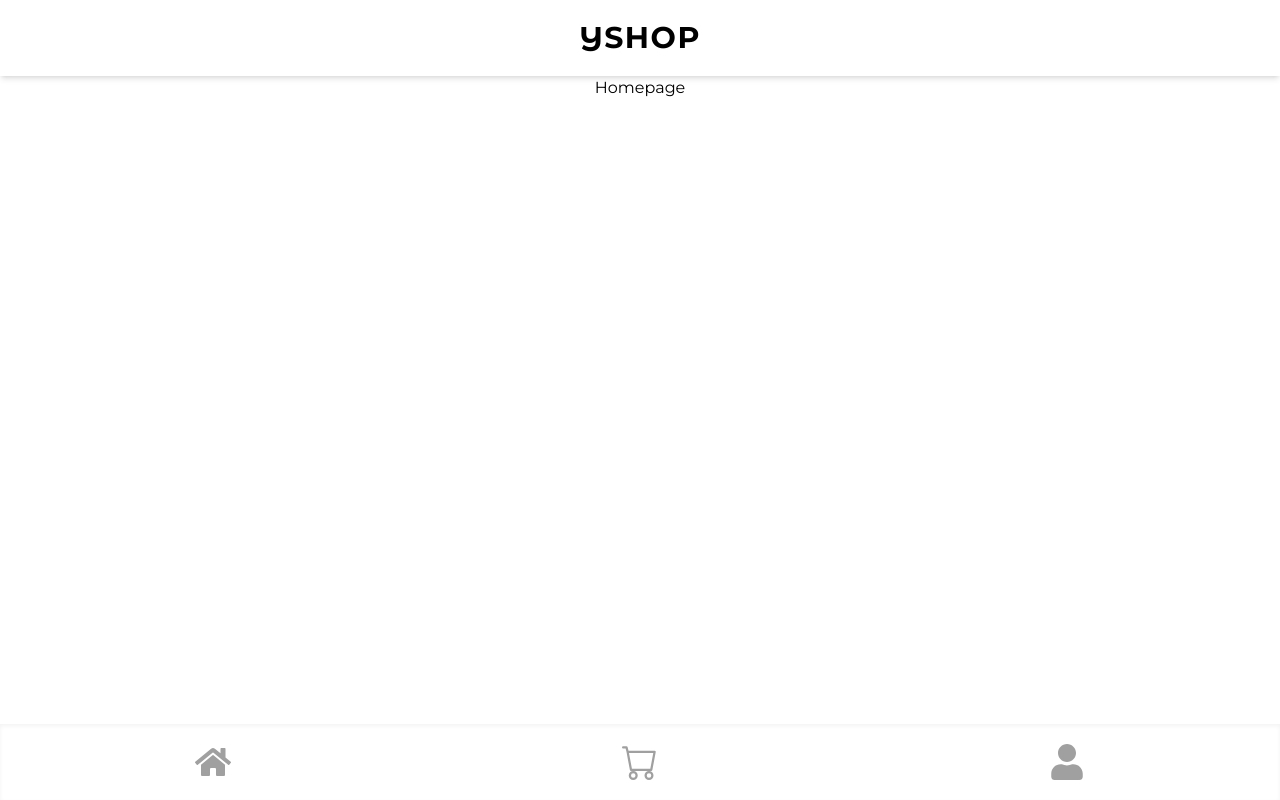
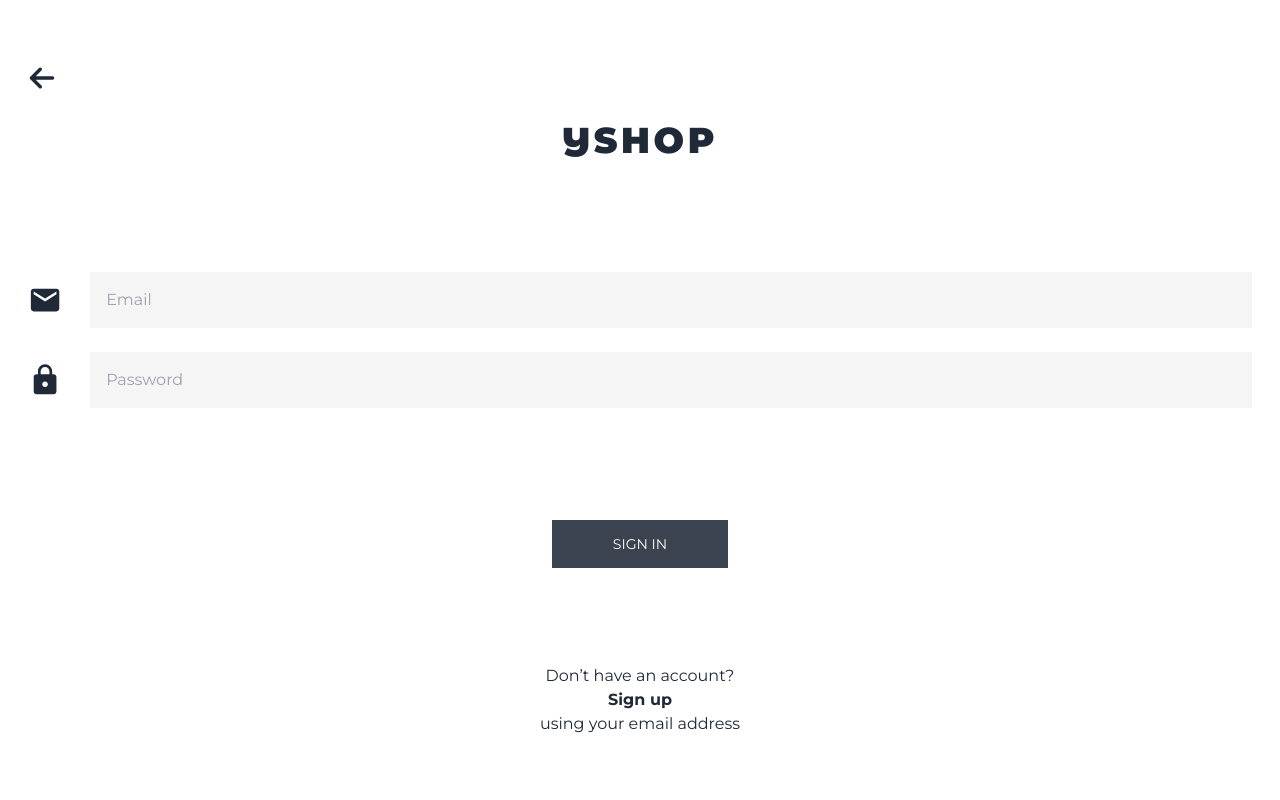
Before and after one commit to ALTA-Project3-Group6/E-Commerce-Apps-Project-FE, a React (Vite) app: page / in a window 1280 px wide. Built offline with nearby package versions, Linux system fonts and the light colour scheme.

Commit message:
fetch: add Login page and fix tailwind config

```diff
--- a/index.html
+++ b/index.html
@@ -8,7 +8,7 @@
     <link rel="preconnect" href="https://fonts.googleapis.com" />
     <link rel="preconnect" href="https://fonts.gstatic.com" crossorigin />
     <link
-      href="https://fonts.googleapis.com/css2?family=Lato:wght@300;400;700&family=Montserrat+Alternates:wght@300;400;500;600;700&family=Montserrat:wght@300;400;500;600;700&display=swap"
+      href="https://fonts.googleapis.com/css2?family=Lato:wght@300;400;700&family=Montserrat+Alternates:wght@300;400;500;600;700;900&family=Montserrat:wght@300;400;500;600;700&display=swap"
       rel="stylesheet"
     />
   </head>
--- /dev/null
+++ b/src/pages/Login.tsx
@@ -0,0 +1,40 @@
+import React from "react";
+import { LayoutPlain } from "../components/Layout";
+import { ImArrowLeft2 } from "react-icons/im";
+import { MdEmail, MdLock } from "react-icons/md";
+
+export const Login = () => {
+  return (
+    <LayoutPlain>
+      <div className="px-7 py-16">
+        <ImArrowLeft2 className="mb-7 h-7 w-7 cursor-pointer" />
+        <h1
+          style={{ fontFamily: "Montserrat Alternates" }}
+          className="font-black text-4xl tracking-widest mb-28"
+        >
+          YSHOP
+        </h1>
+        <div className="flex gap-7 items-center mb-6">
+          <MdEmail className="w-9 h-9" />
+          <input
+            className="w-full bg-[#F5F5F5] p-4"
+            placeholder="Email"
+          ></input>
+        </div>
+        <div className="flex gap-7 items-center">
+          <MdLock className="w-9 h-9" />
+          <input
+            className="w-full bg-[#F5F5F5] p-4"
+            placeholder="Password"
+          ></input>
+        </div>
+        <button className="btn rounded-none w-44 font-normal mt-28 mb-24">
+          Sign in
+        </button>
+        <p>Don’t have an account?</p>
+        <button className="font-bold">Sign up</button>
+        <p>using your email address</p>
+      </div>
+    </LayoutPlain>
+  );
+};
--- a/src/routes/Index.tsx
+++ b/src/routes/Index.tsx
@@ -1,10 +1,11 @@
 import { useState } from "react";
 import reactLogo from "../assets/react.svg";
 import { Homepage } from "../pages/Homepage";
+import { Login } from "../pages/Login";
 import "../styles/App.css";
 
 function App() {
-  return <Homepage />;
+  return <Login />;
 }
 
 export default App;
--- a/tailwind.config.cjs
+++ b/tailwind.config.cjs
@@ -8,4 +8,5 @@ module.exports = {
   daisyui: {
     themes: false,
   },
+  plugins: [require("daisyui")],
 };
```
